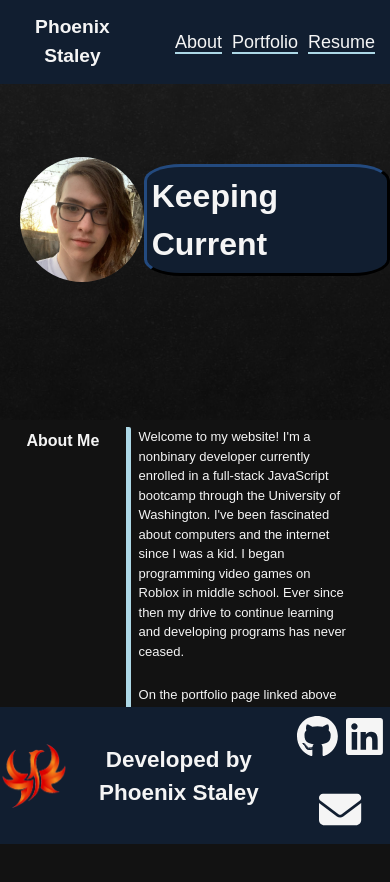
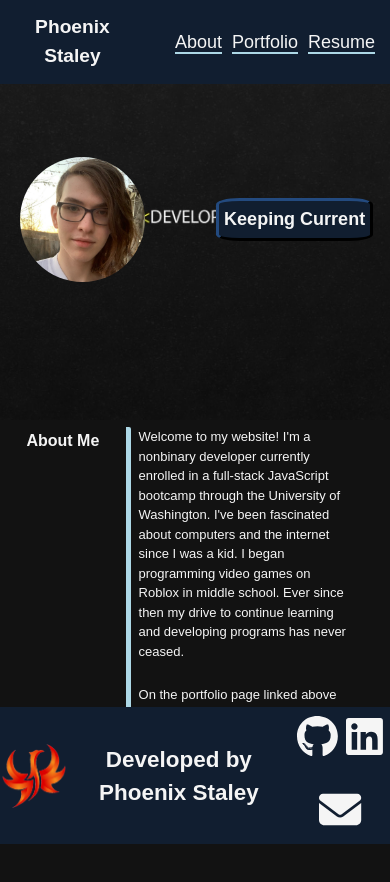
Before and after one commit to Phoenix-Staley/myReactPortfolio, a React (Create React App) app: page / in a window 390 px wide. Shown: the top 882 px of the page. Built offline with nearby package versions, Linux system fonts and the light colour scheme.

Commit message:
Change subtitle style on small screens

```diff
--- a/src/App.css
+++ b/src/App.css
@@ -369,6 +369,10 @@ a:first-child .project-title {
       justify-content: space-between;
   }
 
+  .hero-subtitle {
+      font-size: large;
+  }
+
   .about-logo {
       height: 128px;
       width: 128px;
@@ -385,13 +389,18 @@ a:first-child .project-title {
       font-size: small;
   }
 
+  .projects {
+    width: 100%;
+  }
+
   .project-title {
       font-size: small;
       bottom: 20%;
   }
 
   .project1 img, .project2 img, .project3 img {
-      height: 20vh;
+      height: 30vh;
+      width: 30vw;
   }
 
   a:first-child .project-title {
--- a/src/pages/About.js
+++ b/src/pages/About.js
@@ -4,8 +4,8 @@ import selfie from "../assets/images/sunsetBackgroundSquare.jpg";
 const styles = {
   heroSubtitle: {
     "backgroundColor": "rgb(17, 30, 48)",
-    "fontSize": "xx-large",
     "padding": "5px",
+    "marginRight": "2vh",
     "borderRadius": "15%",
     "borderStyle": "outset",
     "borderColor": "rgb(12, 25, 43)"
```
